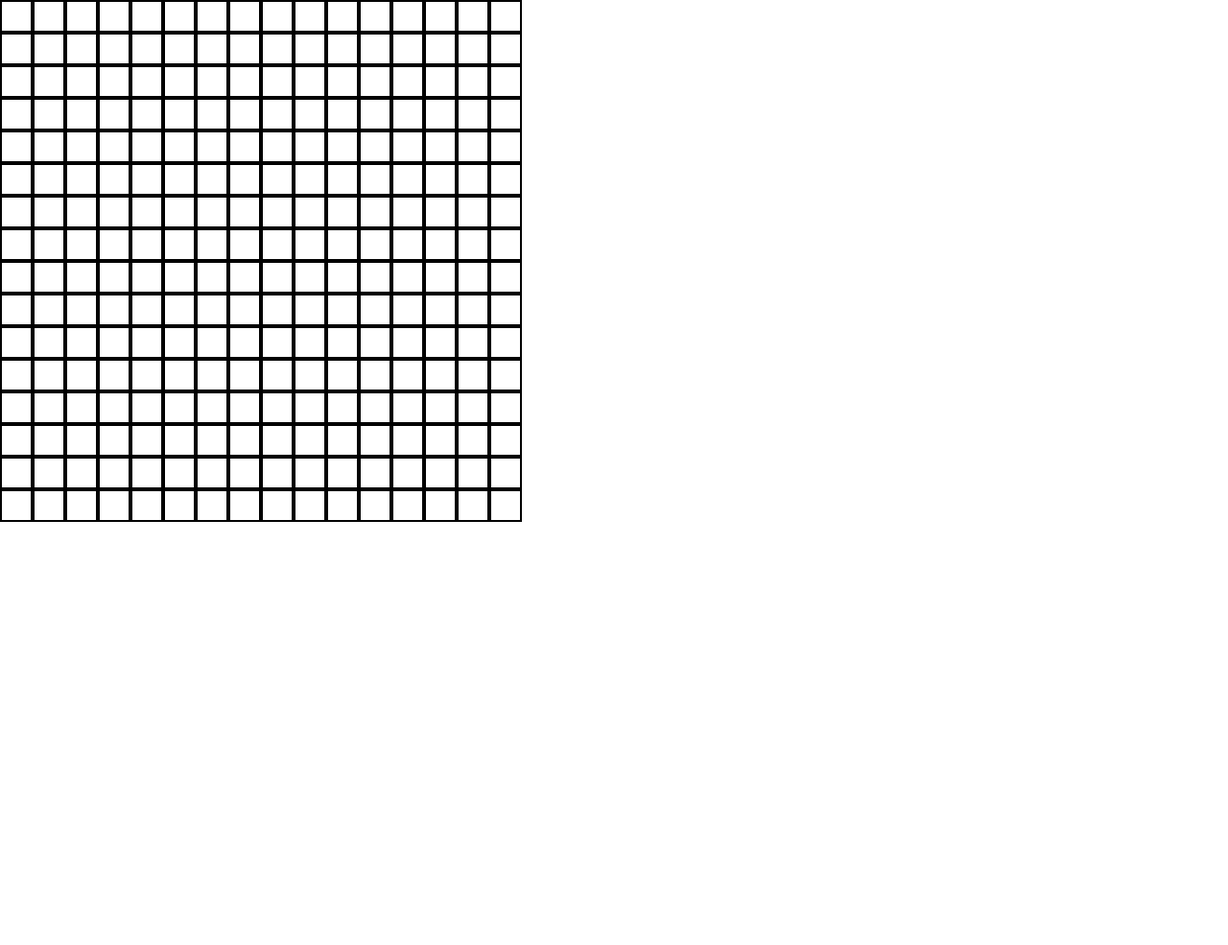
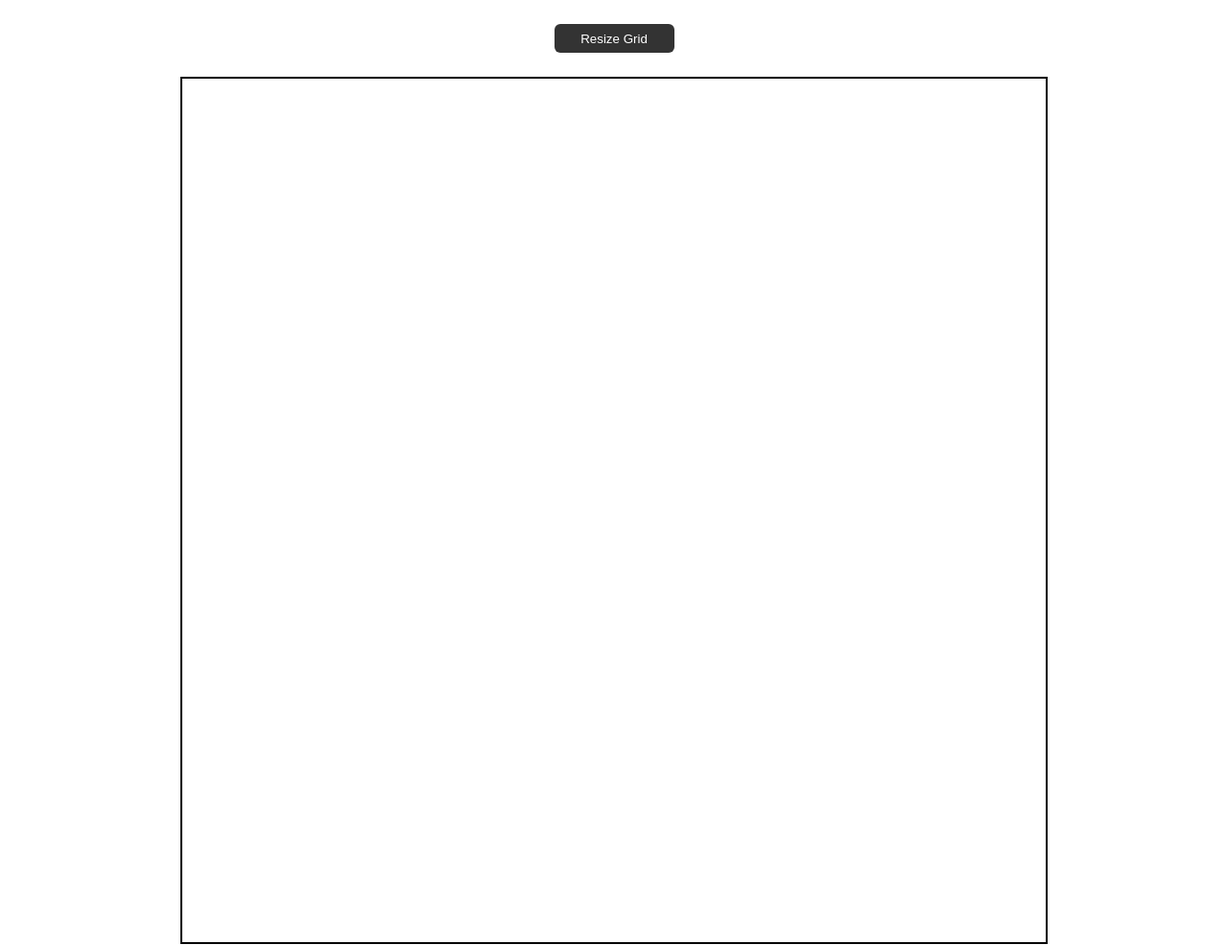
Before and after one commit to andyjuyeda/odin-etchasketch, a plain HTML site: page index.html in a window 1280 px wide. Shown: the whole page at 96% size. Before the commit the page ends 800 px from the top, so only its background shows below. Drawn offline with Linux system fonts and the light colour scheme.

Commit message:
Add button to resize grid

```diff
--- a/index.html
+++ b/index.html
@@ -9,6 +9,9 @@
 </head>
 
 <body>
+    <div class="btn-div">
+        <button class="resize-btn">Resize Grid</button>
+    </div>
     <div class="grid-container"></div>
 
     <script src="main.js"></script>
--- a/main.js
+++ b/main.js
@@ -10,10 +10,21 @@ function createRow(numberOfColumns) {
     container.appendChild(rowDiv);
 }
 
-function createGrid(gridSize) {
-    for (let i = 0; i < gridSize; i++) {
-        createRow(gridSize);
+function createGrid(numberOfBlocks) {
+    let rows = document.querySelectorAll('.row-container');
+    rows.forEach(row => {
+        row.remove();
+    });
+    document.documentElement.style.setProperty('--num-blocks', numberOfBlocks);
+    for (let i = 0; i < numberOfBlocks; i++) {
+        createRow(numberOfBlocks);
     }
 }
 
 createGrid(16);
+
+const btn = document.querySelector('.resize-btn');
+btn.addEventListener('click', () => {
+    let newGridSize = prompt("How many boxes tall/wide? (Max 100)");
+    createGrid(newGridSize);
+})
--- a/styles.css
+++ b/styles.css
@@ -1,15 +1,43 @@
+:root {
+    --grid-size: 900px;
+    --num-blocks : 16;
+}
+
 body {
     box-sizing: border-box;
     margin: 0;
     padding: 0;
 }
 
+.btn-div {
+    display: flex;
+    justify-content: center;
+    margin-top: 25px
+}
+
+button {
+    border: none;
+    background-color: #333;
+    width: 125px;
+    height: 30px;
+    border-radius: 6px;
+    color: white;
+}
+.grid-container {
+    width: var(--grid-size);
+    height: var(--grid-size);
+    border: 2px solid black;
+    margin: 25px auto;
+}
 .row-container {
     display: flex;
 }
 
 .block {
-    border: 2px solid black;
-    width: 30px;
-    height: 30px;
+    width: calc(var(--grid-size) / var(--num-blocks));
+    height: calc(var(--grid-size) / var(--num-blocks));
 }
+
+.block:hover {
+    background: red;
+}
```
